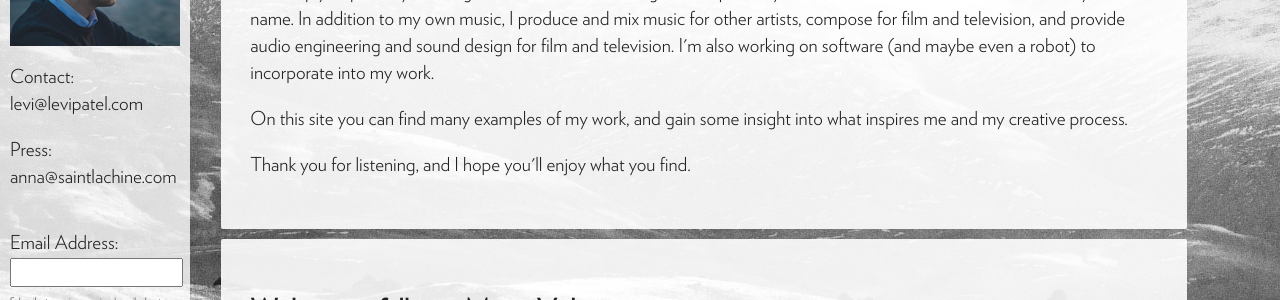
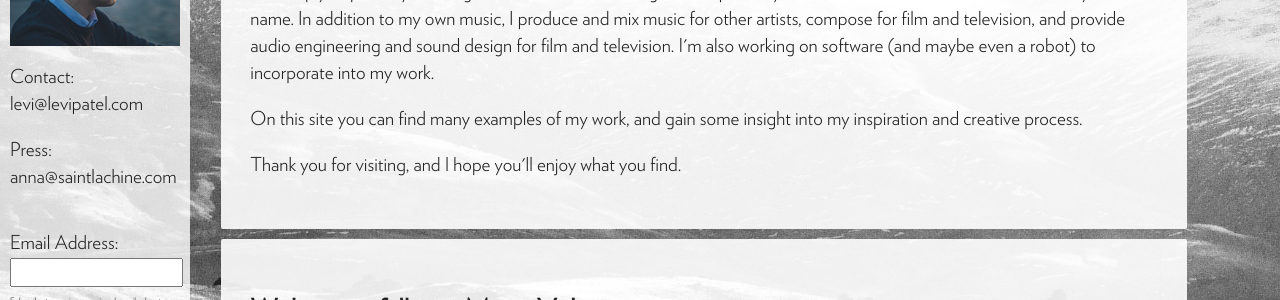
Before and after one commit to levipatel/music, a Jekyll site: the page built from index.html, in a window 1280 px wide and 900 px high. Shown: the part 339-639 px from the top of the window. Built offline with Jekyll 4.4.1, drawn with Linux system fonts in a browser that asks for light colours.

Commit message:
Wording update on home page

```diff
--- a/index.html
+++ b/index.html
@@ -9,9 +9,9 @@ layout: default
 
   <p>I'm deeply inspired by creating honest, beautiful, moving music - primarily instrumental music that I release under my own name. In addition to my own music, I produce and mix music for other artists, compose for film and television, and provide audio engineering and sound design for film and television. I'm also working on software (and maybe even a robot) to incorporate into my work.</p>
 
-  <p>On this site you can find many examples of my work, and gain some insight into what inspires me and my creative process.</p>
+  <p>On this site you can find many examples of my work, and gain some insight into my inspiration and creative process.</p>
 
-  <p>Thank you for listening, and I hope you'll enjoy what you find.</p>
+  <p>Thank you for visiting, and I hope you'll enjoy what you find.</p>
 
 </div>
 
```
Also changed, not shown: 1 other file.
